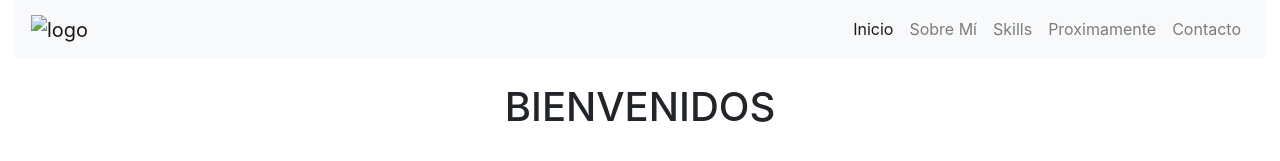
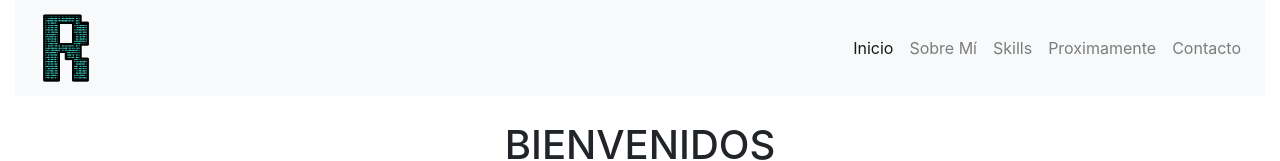
Before and after one commit to rosmaryParra/portafolio-parra, a website: page index.html in a window 1280 px wide. Shown: the top 161 px of the page. Drawn offline with nearby package versions, Linux system fonts and the light colour scheme.

Commit message:
agregando logo

```diff
--- a/index.html
+++ b/index.html
@@ -10,7 +10,10 @@
     <link rel="stylesheet" href="https://cdn.jsdelivr.net/npm/bootstrap@4.6.1/dist/css/bootstrap.min.css"
         integrity="sha384-zCbKRCUGaJDkqS1kPbPd7TveP5iyJE0EjAuZQTgFLD2ylzuqKfdKlfG/eSrtxUkn" crossorigin="anonymous">
 
-    <!--LINK CSS NATIVO-->
+<!--LOGO DEL NAVEGADOR-->
+    <link rel="icon" href="assets/img/logo.png" type="image/x-icon">
+
+<!--LINK CSS NATIVO-->
     <link rel="stylesheet" href="css/estilo.css">
 </head>
 
@@ -20,7 +23,7 @@
             <div class="col-lg-12 col-12">
                 <nav class="navbar navbar-expand-lg navbar-light bg-light">
                     <a class="navbar-brand" href="#inicio">
-                        <img src="" alt="logo">
+                        <img src="assets/img/logo.png" alt="logo" class="img-fluid logo">
                     </a>
                     <button class="navbar-toggler" type="button" data-toggle="collapse"
                         data-target="#navbarNavAltMarkup" aria-controls="navbarNavAltMarkup" aria-expanded="false"
--- a/scss/map.scss
+++ b/scss/map.scss
@@ -10,3 +10,6 @@
         margin-bottom: 5px * $marginBo;
     }
 }
+.logo {
+    width: 70px;
+}
```
Also changed, not shown: assets/img/logo.png (added), css/estilo.css.
